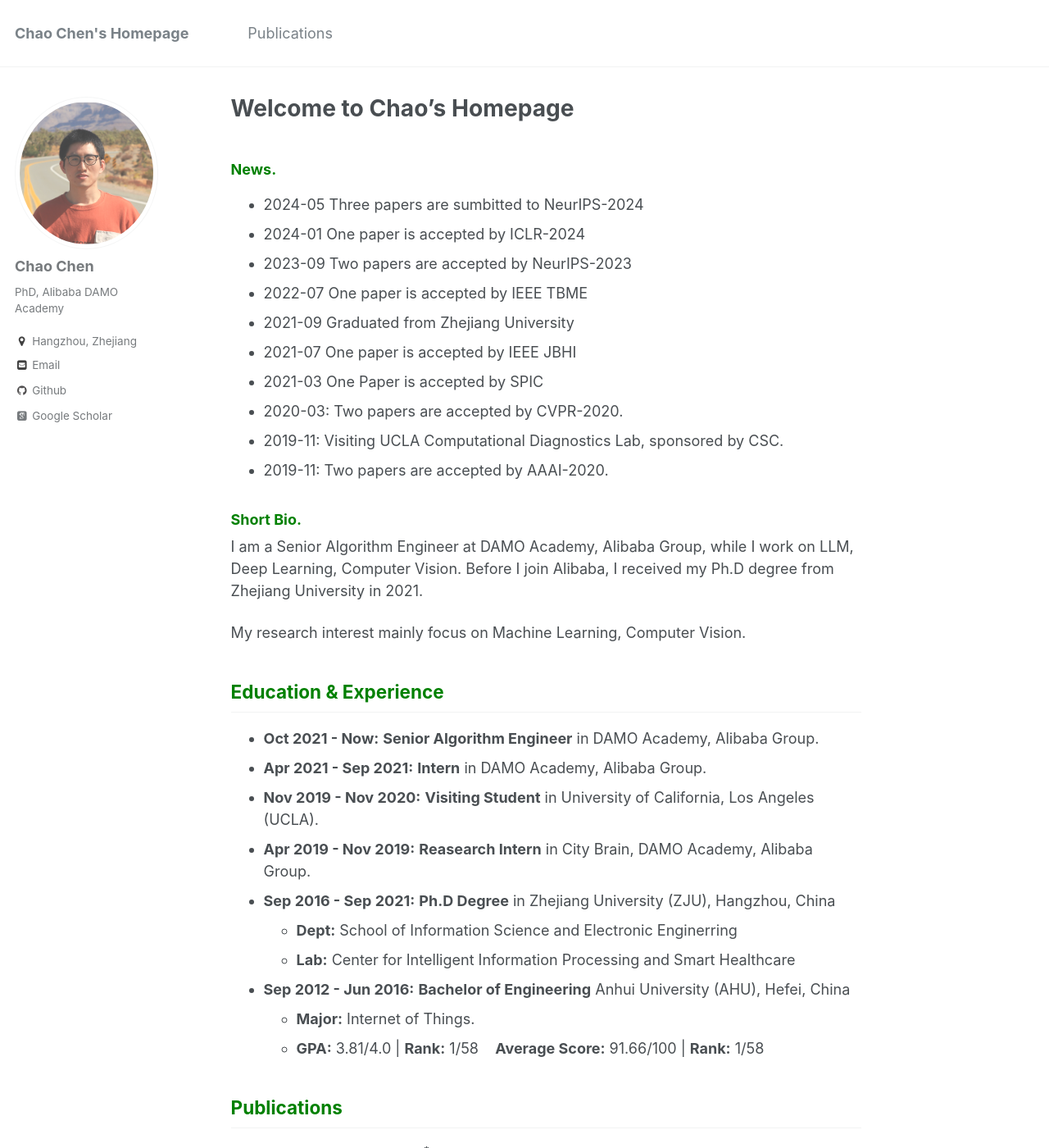
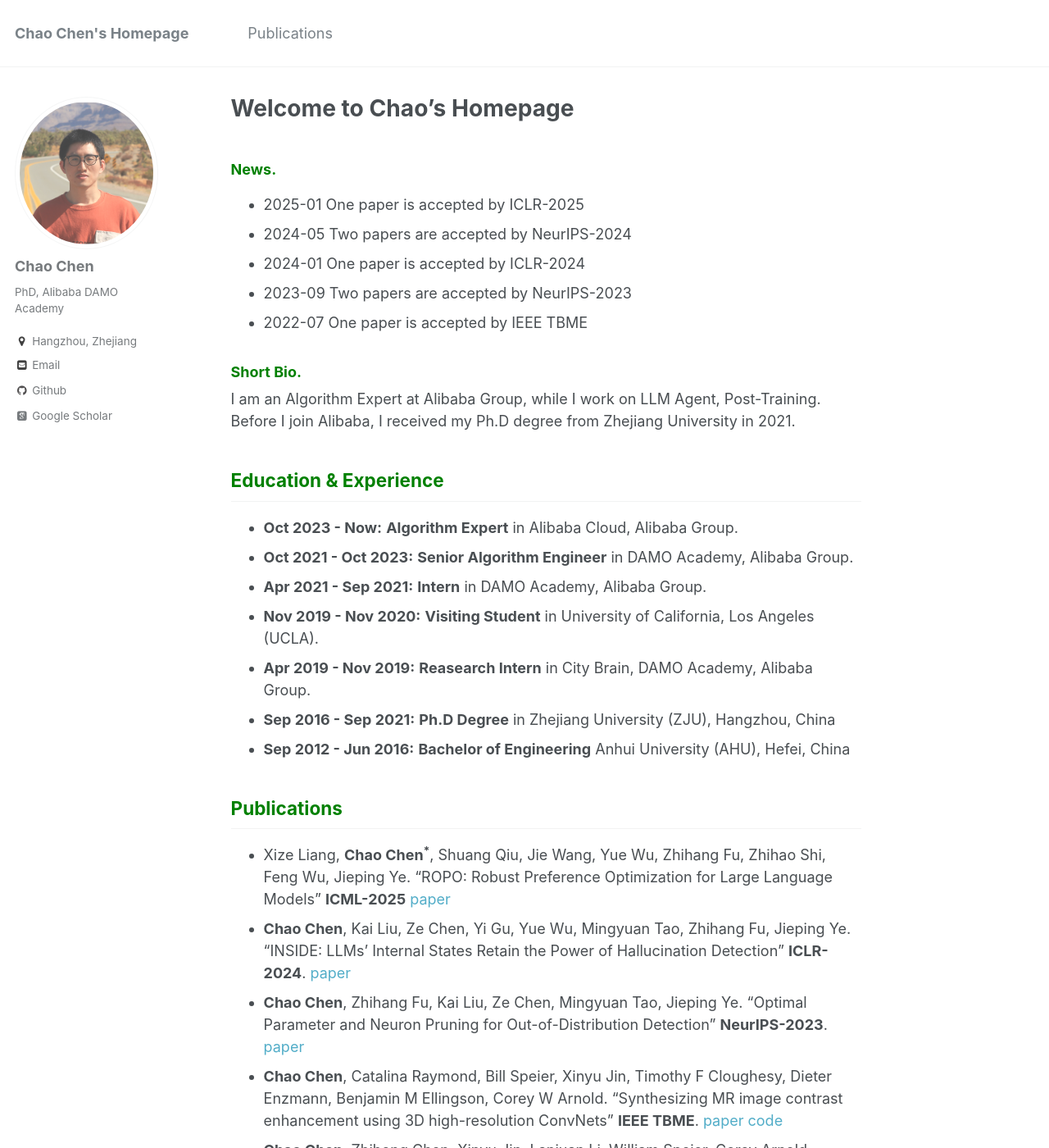
Before and after one commit to chenchao666/chenchao666.github.io, a Jekyll site: the page built from _pages/about.md, in a window 1280 px wide and 1400 px high. Shown: the whole window at 82% size. Built offline with Jekyll 4.4.1, drawn with Linux system fonts in a browser that asks for light colours; some web fonts are replaced; some of the changed text lies outside the part shown.

Commit message:
Update about.md

```diff
--- a/_pages/about.md
+++ b/_pages/about.md
@@ -9,38 +9,30 @@ redirect_from:
 ---
 
 ### <span style="color: green"> News. </span>
-* 2024-05 Three papers are sumbitted to NeurIPS-2024
+* 2025-01 One paper is accepted by ICLR-2025
+* 2024-05 Two papers are accepted by NeurIPS-2024
 * 2024-01 One paper is accepted by ICLR-2024
 * 2023-09 Two papers are accepted by NeurIPS-2023
 * 2022-07 One paper is accepted by IEEE TBME
-* 2021-09 Graduated from Zhejiang University
-* 2021-07 One paper is accepted by IEEE JBHI
-* 2021-03 One Paper is accepted by SPIC
-* 2020-03: Two papers are accepted by CVPR-2020.
-* 2019-11: Visiting UCLA Computational Diagnostics Lab, sponsored by CSC.
-* 2019-11: Two papers are accepted by AAAI-2020.
+
 
 
 ### <span style="color: green"> Short Bio. </span>
-I am a Senior Algorithm Engineer at DAMO Academy, Alibaba Group, while I work on LLM, Deep Learning, Computer Vision. Before I join Alibaba, I received my Ph.D degree from Zhejiang University in 2021.
-
-My research interest mainly focus on Machine Learning, Computer Vision.
+I am an Algorithm Expert at Alibaba Group, while I work on LLM Agent, Post-Training. Before I join Alibaba, I received my Ph.D degree from Zhejiang University in 2021.
 
 
 ## <span style="color: green"> Education & Experience </span>
-* **Oct 2021 - Now:** **Senior Algorithm Engineer** in DAMO Academy, Alibaba Group.
+* **Oct 2023 - Now:** **Algorithm Expert** in Alibaba Cloud, Alibaba Group.
+* **Oct 2021 - Oct 2023:** **Senior Algorithm Engineer** in DAMO Academy, Alibaba Group.
 * **Apr 2021 - Sep 2021:** **Intern** in DAMO Academy, Alibaba Group.
 * **Nov 2019 - Nov 2020:** **Visiting Student** in University of California, Los Angeles (UCLA).
 * **Apr 2019 - Nov 2019:** **Reasearch Intern** in City Brain, DAMO Academy, Alibaba Group.
 * **Sep 2016 - Sep 2021:** **Ph.D Degree** in Zhejiang University (ZJU), Hangzhou, China
-  - **Dept:**  School of Information Science and Electronic Enginerring
-  - **Lab:** Center for Intelligent Information Processing and Smart Healthcare
 * **Sep 2012 - Jun 2016:** **Bachelor of Engineering** Anhui University (AHU), Hefei, China
-  - **Major:**  Internet of Things.
-  - **GPA:** 3.81/4.0 \| **Rank:** 1/58 &nbsp;&nbsp; **Average Score:** 91.66/100 \| **Rank:** 1/58
+
 
 ## <span style="color: green"> Publications </span>
-* Xize Liang, **Chao Chen<sup>*</sup>**, Shuang Qiu, Jie Wang, Yue Wu, Zhihang Fu, Zhihao Shi, Feng Wu, Jieping Ye. "ROPO: Robust Preference Optimization for Large Language Models" **Submited to NeurIPS-2024**
+* Xize Liang, **Chao Chen<sup>*</sup>**, Shuang Qiu, Jie Wang, Yue Wu, Zhihang Fu, Zhihao Shi, Feng Wu, Jieping Ye. "ROPO: Robust Preference Optimization for Large Language Models" **ICML-2025** [paper](https://arxiv.org/abs/2404.04102)
 * **Chao Chen**, Kai Liu, Ze Chen, Yi Gu, Yue Wu, Mingyuan Tao, Zhihang Fu, Jieping Ye. "INSIDE: LLMs' Internal States Retain the Power of Hallucination Detection" **ICLR-2024**. [paper](https://arxiv.org/abs/2402.03744)
 * **Chao Chen**, Zhihang Fu, Kai Liu, Ze Chen, Mingyuan Tao, Jieping Ye. "Optimal Parameter and Neuron Pruning for Out-of-Distribution Detection" **NeurIPS-2023**. [paper](https://proceedings.neurips.cc/paper_files/paper/2023/file/a4316bb210a59fb7aafeca5dd21c2703-Paper-Conference.pdf)
 * **Chao Chen**, Catalina Raymond, Bill Speier, Xinyu Jin, Timothy F Cloughesy, Dieter Enzmann, Benjamin M Ellingson, Corey W Arnold. "Synthesizing MR image contrast enhancement using 3D high-resolution ConvNets" **IEEE TBME**. [paper](https://ieeexplore.ieee.org/abstract/document/9833335) [code](https://github.com/chenchao666/Contrast-enhanced-MRI-Synthesis)
@@ -54,7 +46,10 @@ My research interest mainly focus on Machine Learning, Computer Vision.
 International Joint Conference on Neural Networks [paper](https://arxiv.org/abs/1809.01018) [code](https://github.com/chenchao666/PTELM).
 
 ______________________________
-
+* Yang Qin, **Chao Chen**, Zhihang Fu, Dezhong Peng, Xi Peng, Peng Hu. "Human-centered Interactive Learning via MLLMs for Text-to-Image Person Re-identification" **CVPR-2025**.
+* Yang Qin, **Chao Chen**, Zhihang Fu, Ze Chen, Dezhong Peng, Peng Hu, Jieping Ye. "ROUTE: Robust Multitask Tuning and Collaboration for Text-to-SQL" **ICLR-2025**.
+* Kai Liu, Zhihang Fu, **Chao Chen**, Wei Zhang, Rongxin Jiang, Fan Zhou, Yaowu Chen, Yue Wu, Jieping Ye. "Enhancing LLM's Cognition via Structurization" **NeurIPS-2024**.
+* Kai Liu, Zhihang Fu, Sheng Jin, **Chao Chen**, Ze Chen, Rongxin Jiang, Fan Zhou, Yaowu Chen, Jieping Ye. "Rethinking Out-of-Distribution Detection on Imbalanced Data Distribution" **NeurIPS-2024**.
 * Kai Liu, Zhihang Fu, **Chao Chen**, Sheng Jin, Ze Chen, Mingyuan Tao, Rongxin Jiang, Jieping Ye. "Category-Extensible Out-of-Distribution Detection via Hierarchical Context Descriptions" **NeurIPS-2023**.
 * Pelen Liu, Renjun Xu, Liyan Wang, **Chao Chen**, Jindong Wang. "Reliable Weighted Optimal Transport for Unsupervised Domain Adaptation" **CVPR-2020**.
 * Zhihong Chen, **Chao Chen**, Zhaowei Cheng, Ke fang, Xinyu Jin. "Selective Transfer with Reinforced Transfer Network for Partial Domain Adaptation"  **CVPR-2020**.
```
